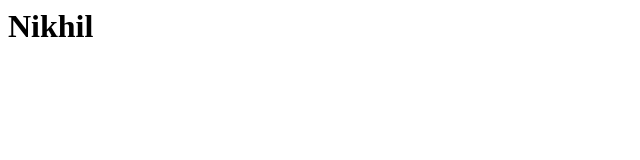
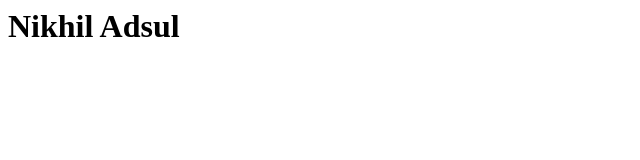
Before and after one commit to nikhi008/JenkinsDemo, a plain HTML site: page Index.html in a window 1280 px wide. Shown: the whole page, without its empty margins (0-640 px from the left). Drawn offline with Linux system fonts and the light colour scheme.

Commit message:
Update Index.html

```diff
--- a/Index.html
+++ b/Index.html
@@ -1,3 +1,3 @@
 <html>
-  <body><h1>Nikhil</h1></body>
+  <body><h1>Nikhil Adsul</h1></body>
 </html>
```
